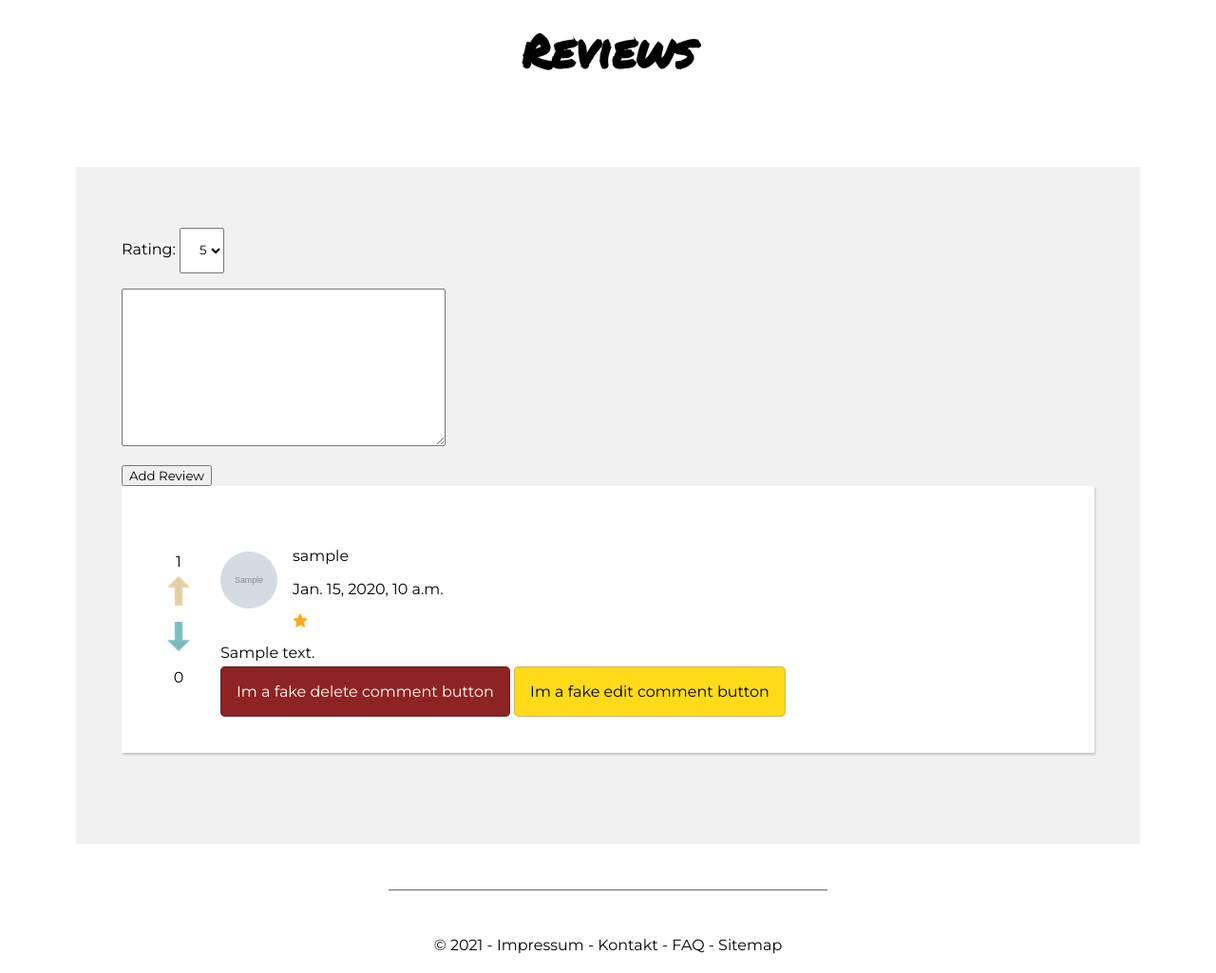
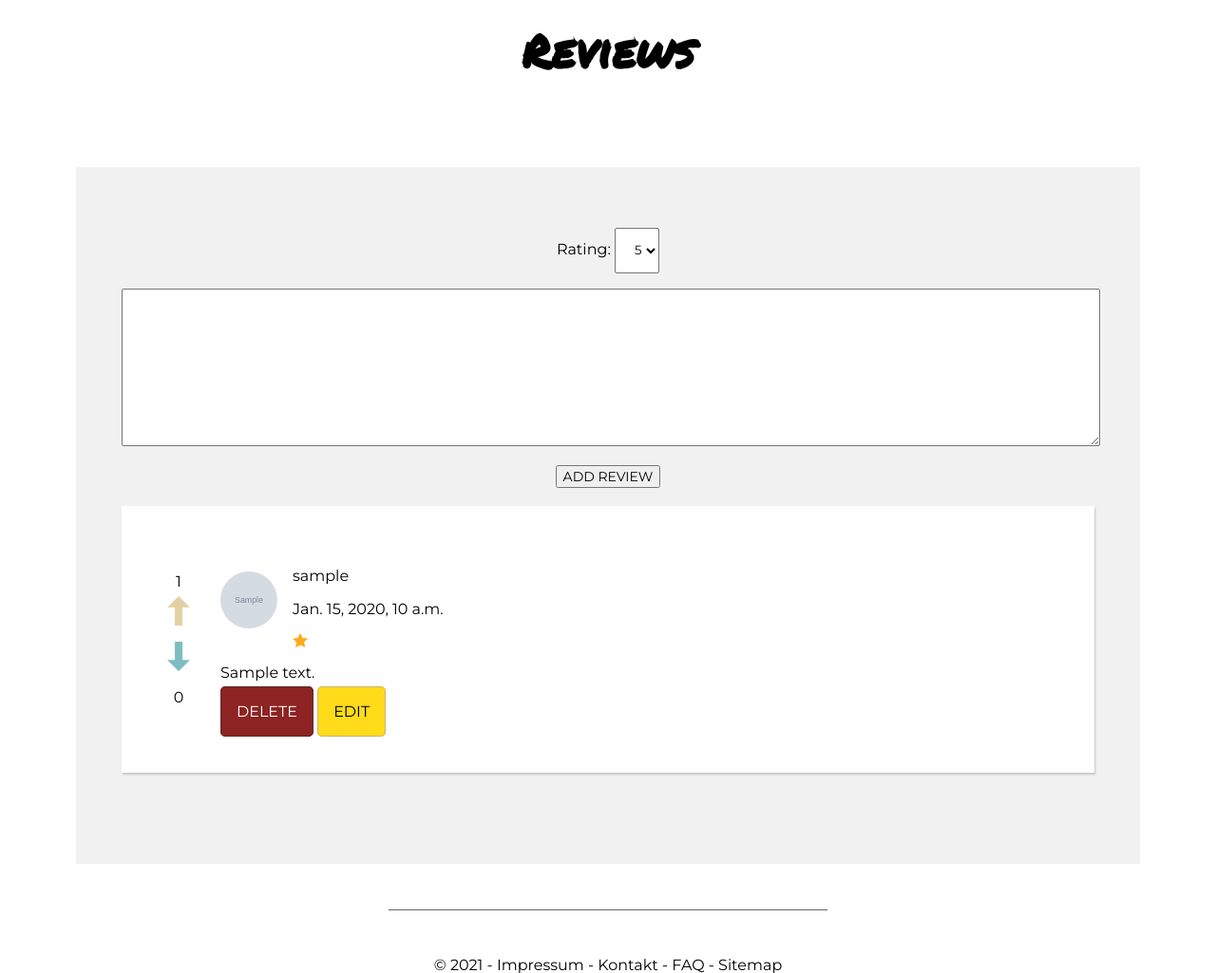
Before and after one commit to eg0re/webpyproject, a Django app: page /box/1/ in a window 1280 px wide. Shown: the part 1376-2401 px from the top of the page at 95% size. Run offline with Django 3.2, Linux system fonts and the light colour scheme; a user stored in the database is signed in; tables that the repository leaves empty hold one stand-in row (values such as "Sample post"); grey boxes marked "Sample" are stand-in pictures.

Commit message:
User kann seine eigenen Beiträge editieren / löschen Report Page in Service Portal

```diff
--- a/CustomerService/urls.py
+++ b/CustomerService/urls.py
@@ -4,4 +4,5 @@ from . import views
 urlpatterns = [
     path('delete/<int:pk>/', views.CommentDeleteView.as_view(), name='comment-delete'),
     path('edit/<int:pk>/', views.comment_edit, name='comment-edit'),
+    path('reports/', views.CommentReportView.as_view(), name='comment-reports'),
 ]
--- a/Shoebox/templates/box-detail.html
+++ b/Shoebox/templates/box-detail.html
@@ -38,11 +38,12 @@
 
     <h2>Reviews</h2>
     <section class="reviews-wrapper">
-        <form method="POST">
+        <form id="comment_form" method="POST">
             {% csrf_token %}
             {{ comment_form.as_p }}
-            <button type="submit">Add Review</button>
+            <button class="delete_submit" type="submit">ADD REVIEW</button>
         </form>
+        <br>
 
         {% if messages %}
             <ul class="messages notice">
@@ -85,8 +86,8 @@
                     <!-- TODO: make real comment remove button and not just a ph -->
                     <!-- TODO: make real comment edit button -->
                     {% if user.is_authenticated %}
-                        <a class="alert btn " href="{% url 'box-create' %}">Im a fake delete comment button</a>
-                        <a class="notice btn" href="{% url 'box-create' %}">Im a fake edit comment button</a>
+                        <a class="alert btn" href="../../service/delete/{{ comment.id }}/">DELETE</a>
+                        <a class="notice btn" href="../../service/edit/{{ comment.id }}/">EDIT</a>
                     {% endif %}
                 </div>
             </article>
@@ -153,8 +154,8 @@
                     <!-- TODO: make real comment remove button and not just a ph -->
                     <!-- TODO: make real comment edit button -->
                     {% if user.is_authenticated %}
-                        <a class="alert btn " href="{% url 'box-create' %}">Im a fake delete comment button</a>
-                        <a class="notice btn" href="{% url 'box-create' %}">Im a fake edit comment button</a>
+                        <a href="../../service/delete/{{ comment.id }}/">DELETE</a>
+                        <a href="../../service/edit/{{ comment.id }}/">EDIT</a>
                     {% endif %}
                 </div>
             </article>
--- a/static/css/style.css
+++ b/static/css/style.css
@@ -486,3 +486,28 @@ footer {
 #comment_edit_form_service p textarea {
     margin-top: 5px;
 }
+
+#comment_form textarea {
+    width: 100%;
+}
+
+#comment_form {
+    text-align: center;
+}
+
+#signup {
+    text-align: center;
+}
+
+#signup p label:after {
+    content: "\A";
+    white-space: pre;
+}
+
+#signup p input {
+    margin-top: 5px;
+}
+
+#signup p span {
+    display: none;
+}
--- a/templates/signup.html
+++ b/templates/signup.html
@@ -9,9 +9,10 @@
 
 {% block not_logged_in_content %}
     <h2>Sign up</h2>
-    <form method="post" enctype="multipart/form-data">
+    <form id="signup" method="post" enctype="multipart/form-data">
         {% csrf_token %}
         {{ form.as_p }}
-        <button type="submit">Sign up</button>
+        <button class="delete_submit" type="submit">SIGN UP</button>
     </form>
+    <br>
 {% endblock %}
```
Also changed, not shown: CustomerService/templates/comment-delete.html (+6 -8 lines), CustomerService/templates/comment-service-edit.html (+5 -7 lines), CustomerService/templates/comment-service-reports.html (added, +24 -0 lines), CustomerService/views.py (+28 -1 lines), Useradmin/forms.py (line endings or trailing spaces), media/profile_pictures/pfptest_omN2yTO.png (added).
